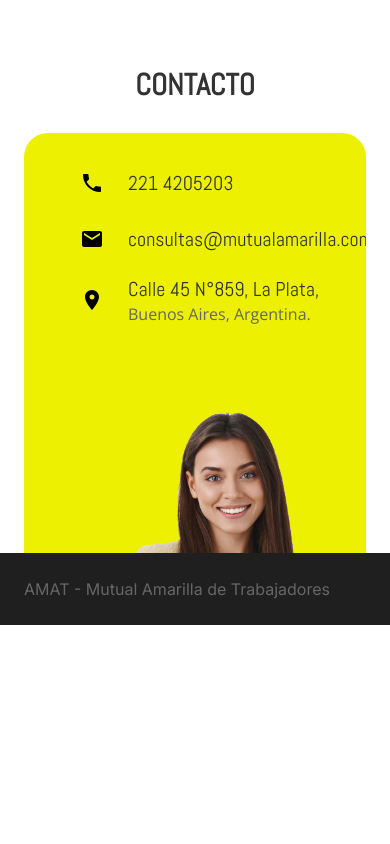
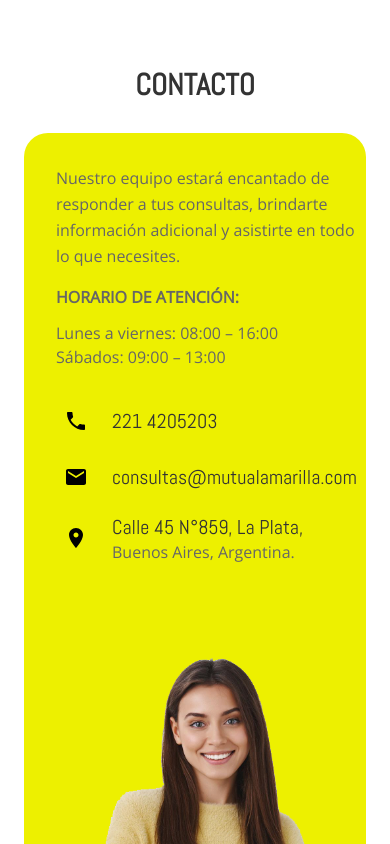
Before and after one commit to blassmm/mutualamarilla, a Next.js app: page / in a window 390 px wide. Shown: the part 8180-9024 px from the top of the page. Before the commit the page ends 8805 px from the top, so only its background shows below. Built offline with nearby package versions, Linux system fonts and the light colour scheme.

Commit message:
responsive

```diff
--- a/components/contact.tsx
+++ b/components/contact.tsx
@@ -22,15 +22,15 @@ export default function ContactoPage() {
 
       <section className="bg-white px-6">
         <div className="mx-auto max-w-6xl">
-          <div className="bg-primary h-[420px] rounded-t-3xl p-12 relative overflow-hidden flex items-center">
-            <div className="grid gap-12 lg:grid-cols-3 items-center w-full">
+          <div className="bg-primary h-full lg:h-[420px] rounded-t-3xl p-8 lg:p-12 relative overflow-hidden flex items-center">
+            <div className="grid gap-4 lg:gap-12 lg:grid-cols-3 items-center w-full">
               <div className={`text-medium ${openSans.variable} font-open-sans`}>
-                <p className="mb-8 leading-relaxed">
+                <p className="mb-4 lg:mb-8 leading-relaxed">
                   Nuestro equipo estará encantado de responder a tus consultas, brindarte información adicional y
                   asistirte en todo lo que necesites.
                 </p>
 
-                <div className="mb-8">
+                <div className="mb-4 lg:mb-8">
                   <h3 className="mb-3  font-bold uppercase">HORARIO DE ATENCIÓN:</h3>
                   <p className="">Lunes a viernes: 08:00 – 16:00</p>
                   <p className="">Sábados: 09:00 – 13:00</p>
@@ -75,7 +75,7 @@ export default function ContactoPage() {
                   src="/images/contactImg.png"
                   alt="Contacto"
                   fill
-                  className="object-contain object-bottom"
+                  className="object-contain object-bottom mt-10 lg:mt-0"
                 />
               </div>
             </div>
```
